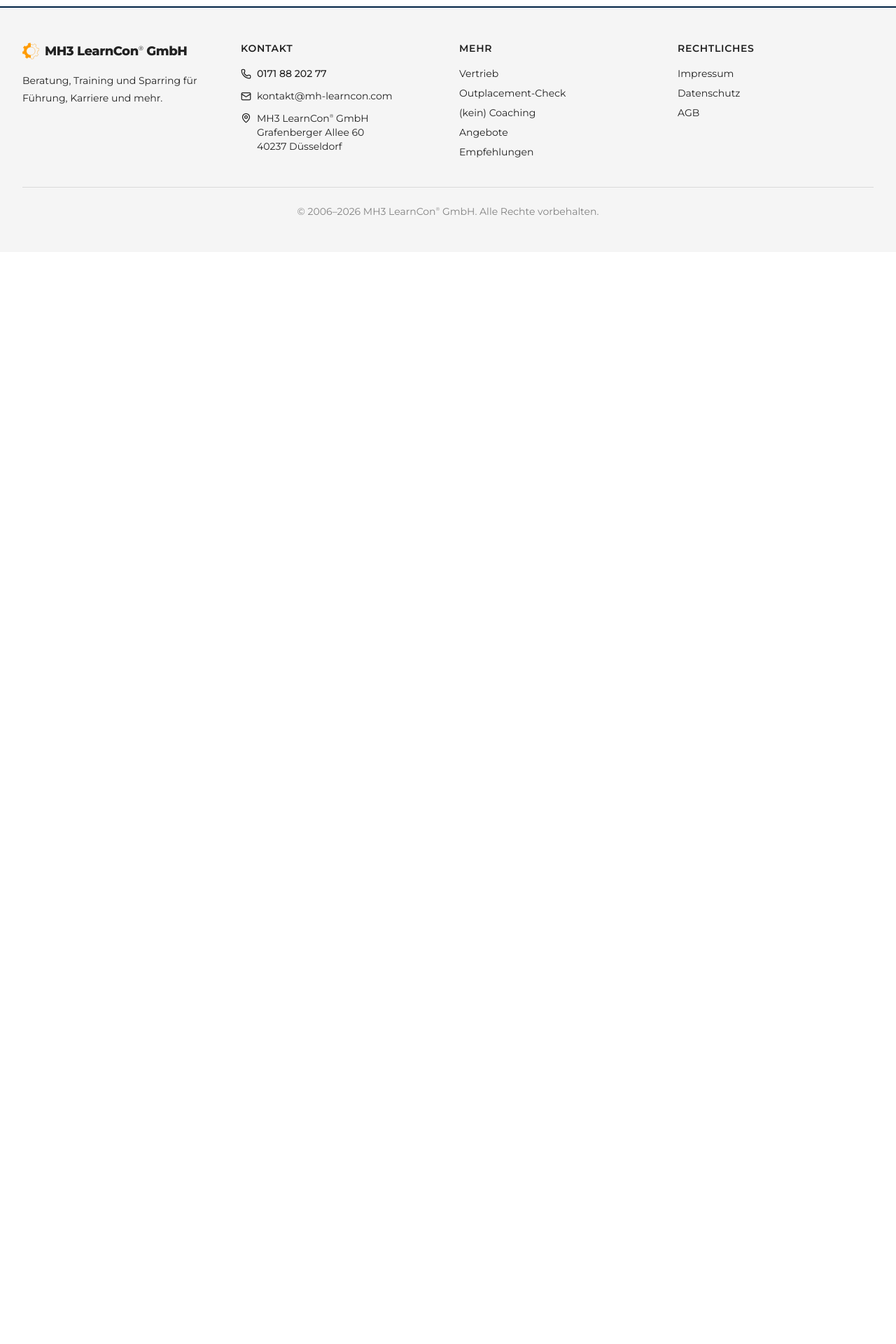
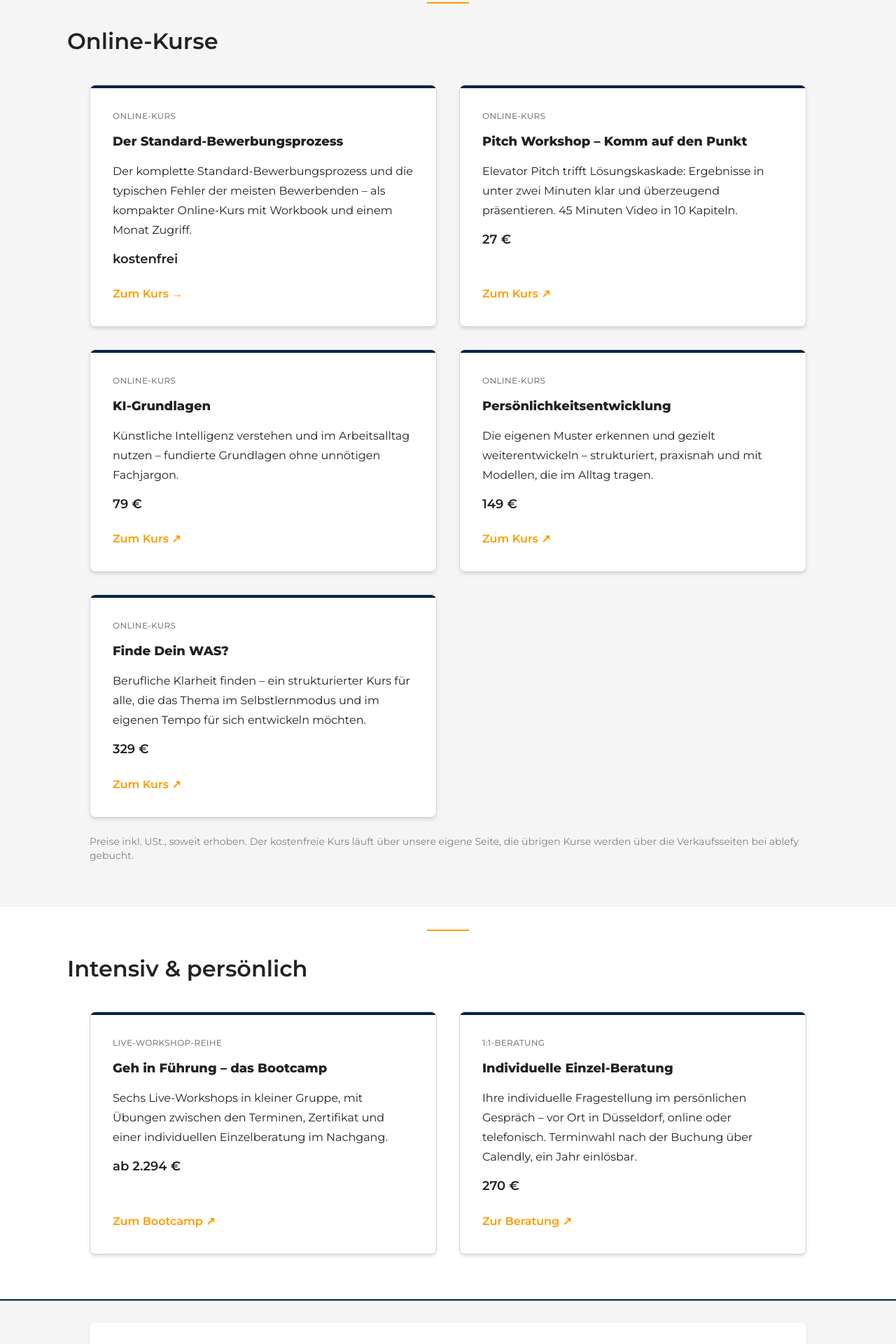
Before and after one commit to MH3-LearnCon/meine-neue-webseite-mit-js, a Next.js app: page /angebote in a window 1280 px wide. Shown: the part 440-2360 px from the top of the page at 70% size. Before the commit the page ends 800 px from the top, so only its background shows below. Built offline with nearby package versions, Linux system fonts and the light colour scheme.

Commit message:
feat(angebote): Regal-Seite v1 mit 7 buchbaren Produkten (datengetrieben, OfferCards)

```diff
--- a/src/app/angebote/page.tsx
+++ b/src/app/angebote/page.tsx
@@ -1,17 +1,95 @@
 import type { Metadata } from "next";
+import OfferCard from "@/components/OfferCard";
+import ContactSection from "@/components/ContactSection";
+import Reveal from "@/components/Reveal";
+import { kurse, intensiv, type Angebot } from "@/data/angebote";
 
 export const metadata: Metadata = {
-  title: "Angebote | MH3 LearnCon",
-  description: "Placeholder – wird befüllt",
+  title: "Angebote – Kurse, Bootcamp & Beratung | MH3 LearnCon",
+  description:
+    "Online-Kurse, das Führungs-Bootcamp und die persönliche Einzel-Beratung – alle buchbaren Angebote von MH3 LearnCon auf einen Blick.",
 };
+
+function AngebotKarte({ a }: { a: Angebot }) {
+  return (
+    <OfferCard
+      title={a.title}
+      kategorie={a.kategorie}
+      ctaHref={a.ctaHref}
+      ctaText={a.ctaText}
+    >
+      {a.body}
+      <span className="mt-3 block text-body font-semibold text-brand-text">
+        {a.priceLabel}
+      </span>
+    </OfferCard>
+  );
+}
 
 export default function AngebotePage() {
   return (
-    <div className="max-w-7xl mx-auto px-4 sm:px-6 lg:px-8 py-24 animate-fade-in">
-      <h1 className="text-h1 font-extrabold text-brand-text">Angebote</h1>
-      <p className="mt-4 text-body text-brand-gray-dark italic">
-        Seiteninhalte folgen in einer späteren Phase.
-      </p>
+    <div className="animate-fade-in">
+      {/* ── Kopf ─────────────────────────────────────────────── */}
+      <section className="bg-white">
+        <div className="mx-auto max-w-7xl px-4 sm:px-6 lg:px-8 py-12 md:py-16">
+          <h1 className="text-h1 font-extrabold leading-tight text-brand-text">
+            Angebote
+          </h1>
+          <p className="mt-4 max-w-2xl text-body text-brand-text">
+            Hier finden Sie alle buchbaren Angebote auf einen Blick – vom
+            kostenfreien Online-Kurs über das Führungs-Bootcamp bis zur
+            persönlichen Einzel-Beratung. Für individuelle Beratungsanfragen
+            erreichen Sie mich am schnellsten telefonisch.
+          </p>
+        </div>
+      </section>
+
+      {/* ── Online-Kurse ─────────────────────────────────────── */}
+      <section className="bg-[#F5F5F5] pt-6 md:pt-8 pb-12 md:pb-16">
+        <div className="mx-auto max-w-6xl px-4 sm:px-6 lg:px-8">
+          <div
+            className="mx-auto mb-6 h-[2px] w-[60px] bg-orange md:mb-8"
+            aria-hidden="true"
+          />
+          <h2 className="mb-8 text-h2 font-semibold leading-snug text-brand-text md:mb-10">
+            Online-Kurse
+          </h2>
+          <Reveal>
+            <div className="mx-auto grid w-full max-w-5xl grid-cols-1 gap-6 md:grid-cols-2 md:gap-8">
+              {kurse.map((a) => (
+                <AngebotKarte key={a.id} a={a} />
+              ))}
+            </div>
+          </Reveal>
+          <p className="mx-auto mt-6 w-full max-w-5xl text-sm text-brand-gray-dark">
+            Preise inkl. USt., soweit erhoben. Der kostenfreie Kurs läuft über
+            unsere eigene Seite, die übrigen Kurse werden über die
+            Verkaufsseiten bei ablefy gebucht.
+          </p>
+        </div>
+      </section>
+
+      {/* ── Intensiv & persönlich ────────────────────────────── */}
+      <section className="bg-white pt-6 md:pt-8 pb-12 md:pb-16">
+        <div className="mx-auto max-w-6xl px-4 sm:px-6 lg:px-8">
+          <div
+            className="mx-auto mb-6 h-[2px] w-[60px] bg-orange md:mb-8"
+            aria-hidden="true"
+          />
+          <h2 className="mb-8 text-h2 font-semibold leading-snug text-brand-text md:mb-10">
+            Intensiv &amp; persönlich
+          </h2>
+          <Reveal>
+            <div className="mx-auto grid w-full max-w-5xl grid-cols-1 gap-6 md:grid-cols-2 md:gap-8">
+              {intensiv.map((a) => (
+                <AngebotKarte key={a.id} a={a} />
+              ))}
+            </div>
+          </Reveal>
+        </div>
+      </section>
+
+      <ContactSection />
     </div>
   );
 }
--- /dev/null
+++ b/src/data/angebote.ts
@@ -0,0 +1,98 @@
+// Regal / Angebots-Katalog (/angebote) — Iteration 1.
+// Nur buchbare Produkte (Checkout bzw. AC-Formular). Beratung/Simulation/
+// Vorträge/Workshops laufen über die Säulen-Seiten + Telefon, nicht hier.
+//
+// Ziel-Logik: 0-€-Kurs zeigt auf unsere native LP; die bezahlten Produkte
+// verlinken interim auf ihre ablefy-Verkaufsseite. Beim späteren nativen
+// Rüberholen wird nur `ctaHref` getauscht — Struktur bleibt.
+// Neutrales Modul (kein "use client"), damit server-seitig importierbar.
+
+export interface Angebot {
+  id: string;
+  kategorie: string;
+  title: string;
+  body: string;
+  priceLabel: string;
+  ctaText: string;
+  ctaHref: string;
+  /** true = ablefy-Verkaufsseite (extern, ↗); false = eigene Seite (→). */
+  external: boolean;
+}
+
+/** Online-Kurse, Preis aufsteigend. */
+export const kurse: Angebot[] = [
+  {
+    id: "standard-bewerbungsprozess",
+    kategorie: "Online-Kurs",
+    title: "Der Standard-Bewerbungsprozess",
+    body: "Der komplette Standard-Bewerbungsprozess und die typischen Fehler der meisten Bewerbenden – als kompakter Online-Kurs mit Workbook und einem Monat Zugriff.",
+    priceLabel: "kostenfrei",
+    ctaText: "Zum Kurs →",
+    ctaHref: "/lp/standard-bewerbungsprozess",
+    external: false,
+  },
+  {
+    id: "pitch-workshop",
+    kategorie: "Online-Kurs",
+    title: "Pitch Workshop – Komm auf den Punkt",
+    body: "Elevator Pitch trifft Lösungskaskade: Ergebnisse in unter zwei Minuten klar und überzeugend präsentieren. 45 Minuten Video in 10 Kapiteln.",
+    priceLabel: "27 €",
+    ctaText: "Zum Kurs ↗",
+    ctaHref: "https://mh-learncon.com/s/learncon/pitch-workshop",
+    external: true,
+  },
+  {
+    id: "ki-grundlagen",
+    kategorie: "Online-Kurs",
+    title: "KI-Grundlagen",
+    body: "Künstliche Intelligenz verstehen und im Arbeitsalltag nutzen – fundierte Grundlagen ohne unnötigen Fachjargon.",
+    priceLabel: "79 €",
+    ctaText: "Zum Kurs ↗",
+    ctaHref: "https://mh-learncon.com/s/learncon/ki-grundlagen",
+    external: true,
+  },
+  {
+    id: "persoenlichkeitsentwicklung",
+    kategorie: "Online-Kurs",
+    title: "Persönlichkeitsentwicklung",
+    body: "Die eigenen Muster erkennen und gezielt weiterentwickeln – strukturiert, praxisnah und mit Modellen, die im Alltag tragen.",
+    priceLabel: "149 €",
+    ctaText: "Zum Kurs ↗",
+    ctaHref: "https://mh-learncon.com/s/learncon/persoenlichkeitsentwicklung",
+    external: true,
+  },
+  {
+    id: "finde-dein-was",
+    kategorie: "Online-Kurs",
+    title: "Finde Dein WAS?",
+    body: "Berufliche Klarheit finden – ein strukturierter Kurs für alle, die das Thema im Selbstlernmodus und im eigenen Tempo für sich entwickeln möchten.",
+    priceLabel: "329 €",
+    ctaText: "Zum Kurs ↗",
+    ctaHref: "https://mh-learncon.com/s/learncon/finde-dein-was",
+    external: true,
+  },
+];
+
+/** Intensiv & persönlich. */
+export const intensiv: Angebot[] = [
+  {
+    id: "bootcamp",
+    kategorie: "Live-Workshop-Reihe",
+    title: "Geh in Führung – das Bootcamp",
+    body: "Sechs Live-Workshops in kleiner Gruppe, mit Übungen zwischen den Terminen, Zertifikat und einer individuellen Einzelberatung im Nachgang.",
+    priceLabel: "ab 2.294 €",
+    ctaText: "Zum Bootcamp ↗",
+    ctaHref: "https://mh-learncon.com/s/learncon/geh-in-fuehrung-das-bootcamp",
+    external: true,
+  },
+  {
+    id: "einzel-beratung",
+    kategorie: "1:1-Beratung",
+    title: "Individuelle Einzel-Beratung",
+    body: "Ihre individuelle Fragestellung im persönlichen Gespräch – vor Ort in Düsseldorf, online oder telefonisch. Terminwahl nach der Buchung über Calendly, ein Jahr einlösbar.",
+    priceLabel: "270 €",
+    ctaText: "Zur Beratung ↗",
+    ctaHref: "https://mh-learncon.com/s/learncon/individuelle-einzel-beratung",
+    external: true,
+  },
+];
```
